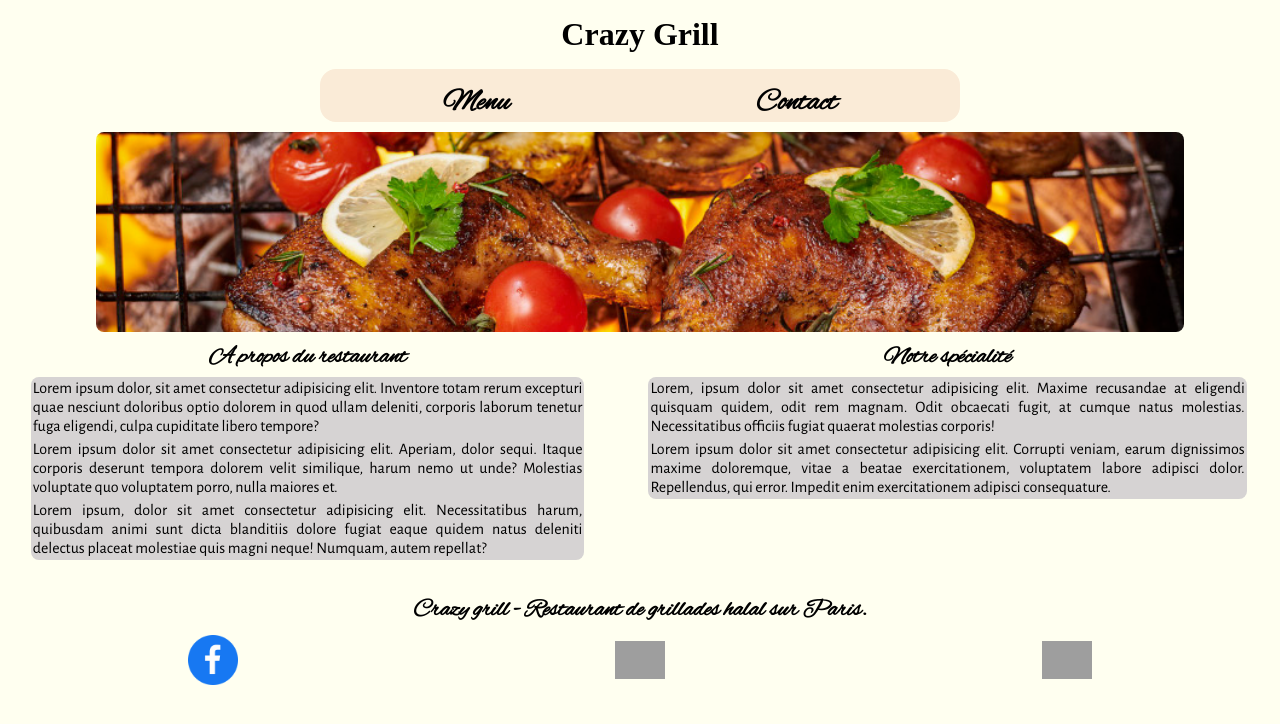
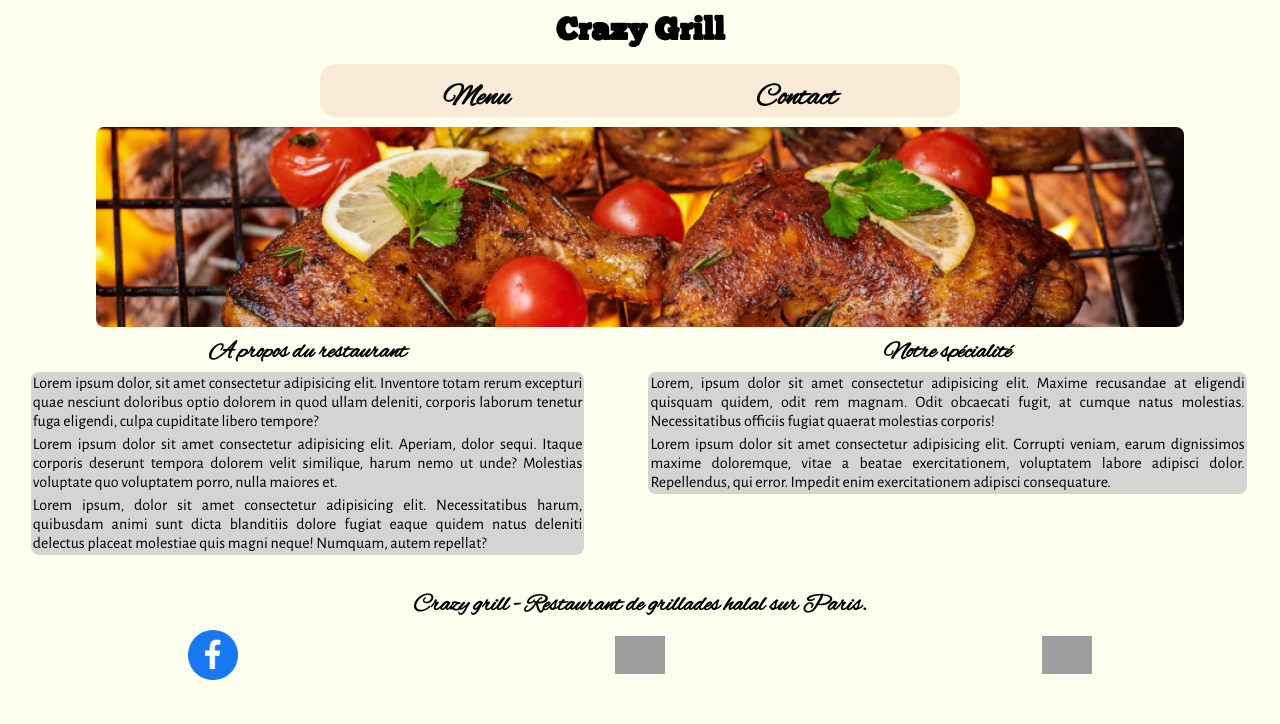
Before and after one commit to sami081/crazy-grill, a PHP site: page / in a window 1280 px wide. Shown: the top 724 px of the page. Run offline with PHP 8.4, Linux system fonts and the light colour scheme; some web fonts are replaced; grey boxes are pictures that could not be loaded.

Commit message:
modif font family

```diff
--- a/sass/base/base.scss
+++ b/sass/base/base.scss
@@ -1,16 +1,16 @@
 @font-face {
-  font-family: "Shrikhand";
-  src: url(../ressources/Font-family/Shrikhand/Shrikhand-Regular.ttf) format("truetype");
+  font-family:"Shrikhand";
+  src: url(../ressources/Font-family/chunkfive/Chunk-Five-Print.otf) format("truetype");
   font-weight: normal;
   font-style: normal;
 };
 @font-face {
-  font-family: "ALexBrush";
+  font-family:"ALexBrush";
   src: url(../ressources/Font-family/AlexBrush-Regular.ttf) format("truetype");
   font-weight: bolder;
 }
 @font-face {
-  font-family: "AlegreyaSans";
+  font-family:"AlegreyaSans";
   src: url(../ressources/Font-family/AlegreyaSans-Regular.otf) format("truetype");
   font-weight: normal;
   font-style: normal;
--- a/style.css
+++ b/style.css
@@ -1,6 +1,6 @@
 @font-face {
   font-family: "Shrikhand";
-  src: url(../ressources/Font-family/Shrikhand/Shrikhand-Regular.ttf) format("truetype");
+  src: url(../ressources/Font-family/chunkfive/Chunk-Five-Print.otf) format("truetype");
   font-weight: normal;
   font-style: normal;
 }
```
Also changed, not shown: ressources/Font-family/chunkfive/Chunk-Five-Print.otf (renamed from ressources/Font-family/chunkfive/Chunk Five Print.otf).
